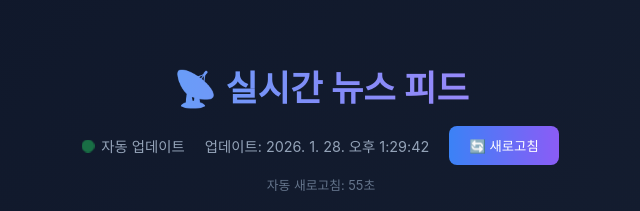
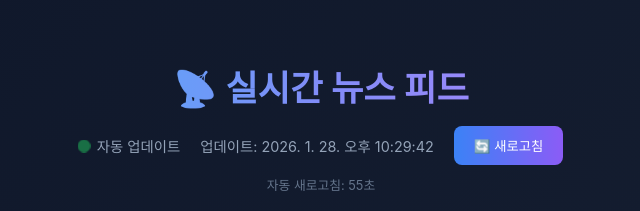
Before and after one commit to jonghhhh/rss_alert, a plain HTML site: page docs/index.html in a window 1280 px wide. Shown: the top 211 px of the page, 319-959 px from the left. Drawn offline with Linux system fonts and the light colour scheme.

Commit message:
Fix timezone to Asia/Seoul

```diff
--- a/docs/index.html
+++ b/docs/index.html
@@ -573,7 +573,7 @@
                 if (feedData.last_updated) {
                     const date = new Date(feedData.last_updated);
                     document.getElementById('last-update').textContent =
-                        '업데이트: ' + date.toLocaleString('ko-KR');
+                        '업데이트: ' + date.toLocaleString('ko-KR', { timeZone: 'Asia/Seoul' });
                 }
             }
 
```
